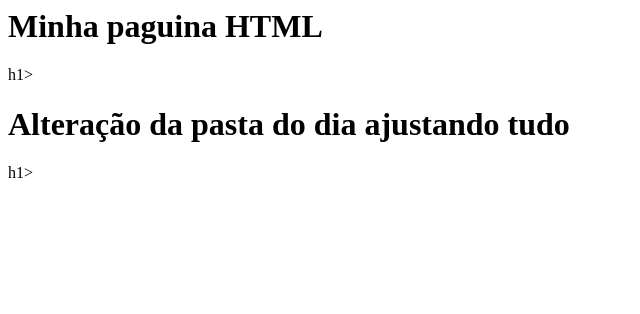
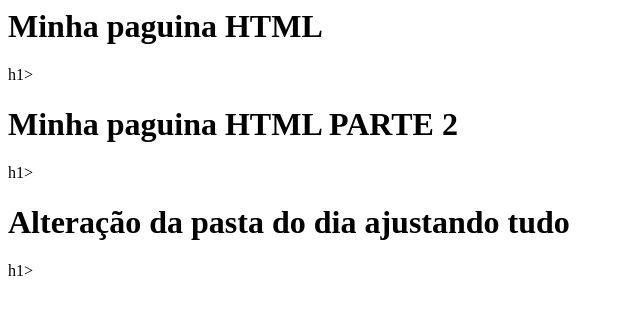
Before and after one commit to Helder2018/gama-no-github, a plain HTML site: page index.html in a window 1280 px wide. Shown: the whole page, without its empty margins (0-640 px from the left). Drawn offline with Linux system fonts and the light colour scheme.

Commit message:
Nova atualização dentro do github

```diff
--- a/index.html
+++ b/index.html
@@ -1,6 +1,7 @@
 <html>
     <body>
         <h1> Minha paguina HTML</h1>h1>
+         <h1> Minha paguina HTML PARTE 2</h1>h1>
         <h1> Alteração da pasta do dia ajustando tudo</h1>h1>
     </body>
 </html>
```
